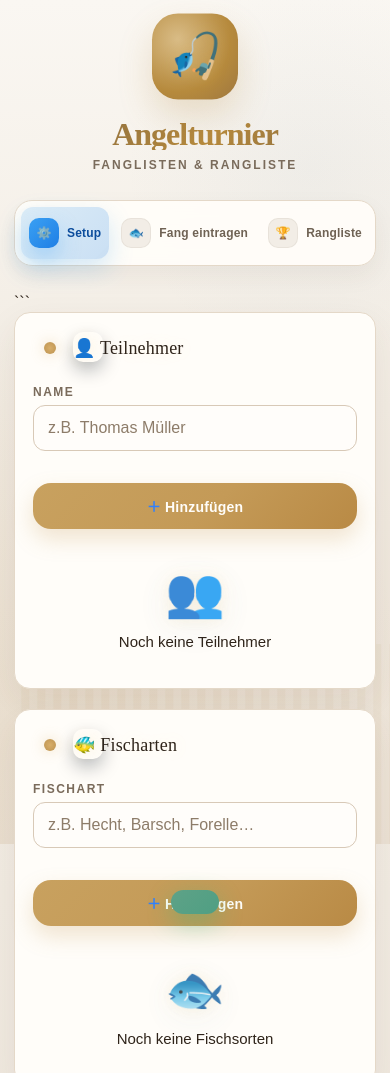
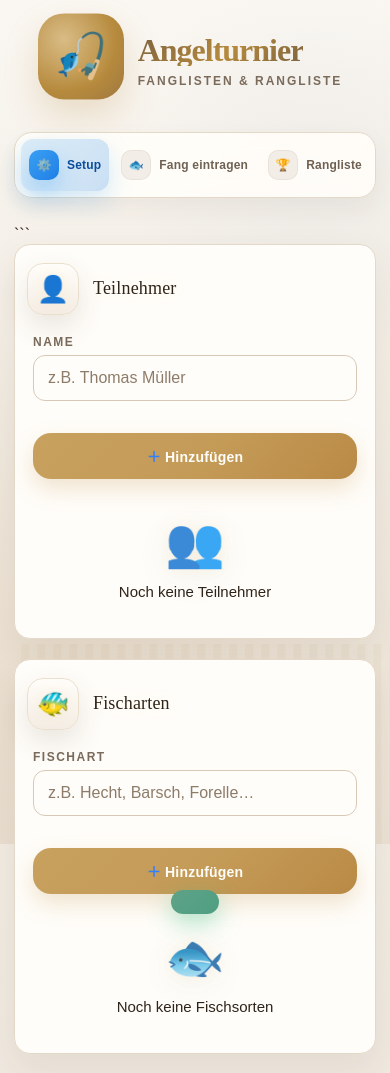
Before and after one commit to gollid1981-gollid/Angelturnier-Norwegen, a plain HTML site: page index.html in a window 390 px wide. Shown: the top 1073 px of the page. Drawn offline with Linux system fonts and the light colour scheme; a web font is replaced by a local one.

Commit message:
Add files via upload

````diff
--- a/index.html
+++ b/index.html
@@ -1153,6 +1153,129 @@ option {
   filter: drop-shadow(0 8px 18px rgba(58,160,243,0.18)) !important;
 }
 
+
+/* Header-Icon etwas weiter nach links, damit es nicht in den Titel ragt */
+header {
+  display: flex;
+  align-items: center;
+  justify-content: center;
+  gap: 18px;
+}
+
+.logo {
+  margin: 0 0 0 -18px !important;
+  flex-shrink: 0;
+}
+
+header h1 {
+  margin-bottom: 0;
+}
+
+header .subtitle {
+  display: none;
+}
+
+@media (max-width: 680px) {
+  header {
+    gap: 14px;
+  }
+
+  .logo {
+    margin-left: -10px !important;
+  }
+}
+
+
+.header-text {
+  display: flex;
+  flex-direction: column;
+  align-items: flex-start;
+}
+
+.header-text .subtitle {
+  display: block !important;
+  margin-top: 8px;
+  text-align: left;
+}
+
+
+/* Überschriften-Icons weiter nach links und sauber vom Text getrennt */
+.card-title {
+  display: flex;
+  align-items: center;
+  gap: 14px;
+  padding-left: 0 !important;
+  position: relative;
+}
+
+.card-title::before,
+.card-title::after {
+  left: 0 !important;
+  display: none !important;
+}
+
+.title-icon {
+  width: 60px;
+  height: 60px;
+  margin-left: -10px;
+  margin-right: 2px;
+  border-radius: 18px;
+  display: inline-flex;
+  align-items: center;
+  justify-content: center;
+  flex-shrink: 0;
+  font-size: 30px;
+  background: linear-gradient(180deg, #fffdfa 0%, #f4ede4 100%);
+  border: 1px solid #eadfce;
+  box-shadow: 0 12px 28px rgba(74,54,34,0.12);
+}
+
+.title-text {
+  display: inline-block;
+  line-height: 1.1;
+}
+
+@media (max-width: 680px) {
+  .card-title {
+    gap: 12px;
+  }
+
+  .title-icon {
+    width: 52px;
+    height: 52px;
+    margin-left: -6px;
+    font-size: 26px;
+    border-radius: 16px;
+  }
+}
+
+
+/* Fischart-Badge: Icon sauber links, kein Überlagern des Textes */
+.species-badge {
+  position: relative;
+  display: inline-flex !important;
+  align-items: center;
+  gap: 10px;
+  padding-left: 18px !important;
+  min-height: 44px;
+}
+
+.species-badge::before,
+.species-badge::after {
+  display: none !important;
+}
+
+.species-badge .species-dot {
+  margin-left: 0 !important;
+  flex-shrink: 0;
+  box-shadow: 0 0 0 3px rgba(255,255,255,0.92), 0 0 0 4px rgba(74,54,34,0.10) !important;
+}
+
+.ranking-header .species-badge {
+  padding-right: 18px !important;
+  white-space: nowrap;
+}
+
 </style>
 </head>
 <body>
@@ -1160,8 +1283,10 @@ option {
 
   <header>
     <span class="logo">🎣</span>
-    <h1>Angelturnier</h1>
-    <p class="subtitle">Fanglisten &amp; Rangliste</p>
+    <div class="header-text">
+      <h1>Angelturnier</h1>
+      <p class="subtitle">Fanglisten &amp; Rangliste</p>
+    </div>
   </header>
 
   <nav class="tabs">
@@ -1186,7 +1311,7 @@ option {
 ```
 <!-- Teilnehmer -->
 <div class="card">
-  <div class="card-title">👤 Teilnehmer</div>
+  <div class="card-title"><span class="title-icon" aria-hidden="true">👤</span><span class="title-text">Teilnehmer</span></div>
   <div class="form-row">
     <div class="form-group">
       <label>Name</label>
@@ -1205,9 +1330,9 @@ option {
   </div>
 </div>
 
-<!-- Fischartn -->
+<!-- Fischsorten -->
 <div class="card">
-  <div class="card-title">🐠 Fischarten</div>
+  <div class="card-title"><span class="title-icon" aria-hidden="true">🐠</span><span class="title-text">Fischarten</span></div>
   <div class="form-row">
     <div class="form-group">
       <label>Fischart</label>
@@ -1221,7 +1346,7 @@ option {
   <div id="species-list" class="species-grid">
     <div class="empty-state" style="width:100%; padding:20px;">
       <div class="empty-icon">🐟</div>
-      <p>Noch keine Fischartn</p>
+      <p>Noch keine Fischsorten</p>
     </div>
   </div>
 </div>
@@ -1233,14 +1358,14 @@ option {
 
   <div id="tab-catch" class="panel">
     <div class="card">
-      <div class="card-title">🎣 Fang eintragen</div>
+      <div class="card-title"><span class="title-icon" aria-hidden="true">🎣</span><span class="title-text">Fang eintragen</span></div>
       <div class="form-row">
         <div class="form-group">
           <label>Angler</label>
           <select id="sel-angler"><option value="">— Angler wählen —</option></select>
         </div>
         <div class="form-group">
-          <label>Fischart</label>
+          <label>Fischsorte</label>
           <select id="sel-species"><option value="">— Fischart wählen —</option></select>
         </div>
         <div class="form-group" style="max-width:130px;">
@@ -1256,7 +1381,7 @@ option {
 
 ```
 <div class="card">
-  <div class="card-title">📋 Fangliste
+  <div class="card-title"><span class="title-icon" aria-hidden="true">📋</span><span class="title-text">Fangliste</span>
     <span style="margin-left:auto; font-family:'Source Sans 3'; font-size:13px; color:var(--muted); font-weight:400;" id="catch-count"></span>
   </div>
   <div id="catch-log" class="catch-log">
````
